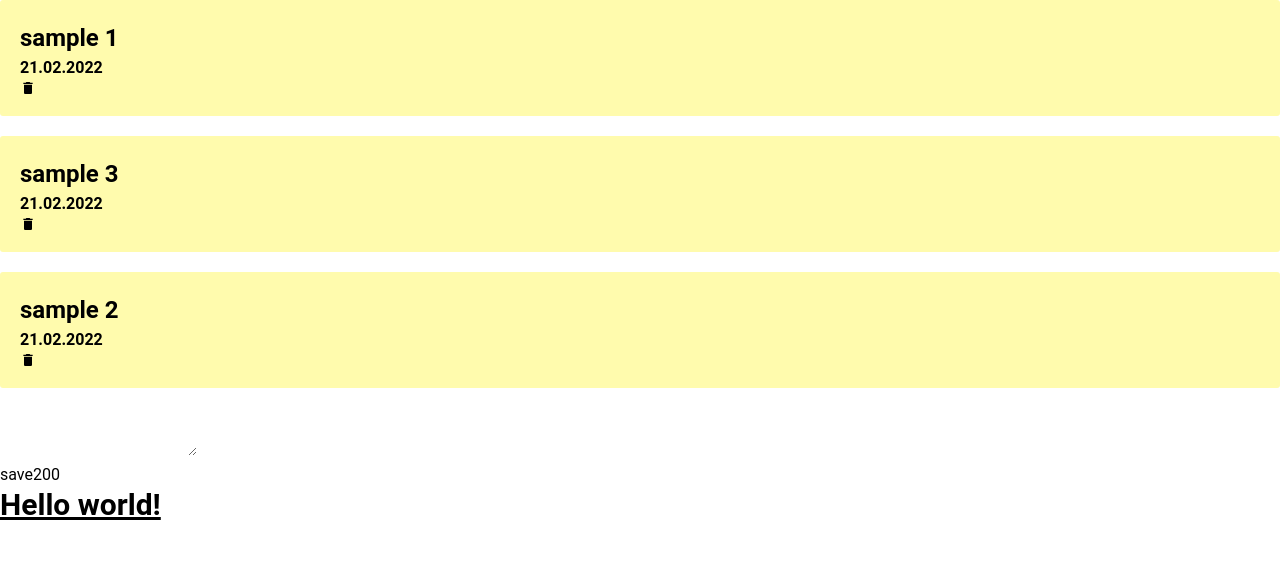
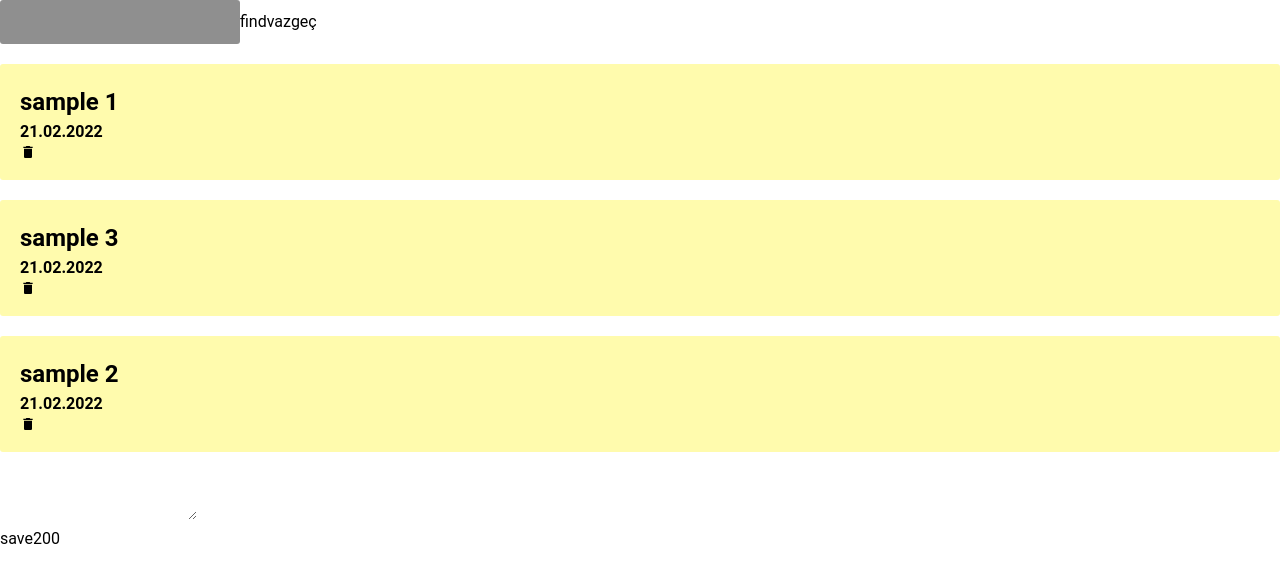
Before and after one commit to abdulkadir-polmayan/daily-note-app, a React (Create React App) app: page / in a window 1280 px wide. Shown: the top 582 px of the page. Built offline with nearby package versions, Linux system fonts and the light colour scheme.

Commit message:
search working, but local storage not working

```diff
--- a/src/App.js
+++ b/src/App.js
@@ -4,6 +4,7 @@ import { FcAutomatic,MdDelete } from "react-icons/md";
 import {nanoid} from 'nanoid'
 import Note from './components/Note';
 import AddNote from './components/AddNote'
+import Search from './components/Search';
 
 function App() {
 
@@ -21,9 +22,31 @@ function App() {
     text:"sample 2",
     date:"21.02.2022"
   },])
+  const [newNoteDataArr,setNewNoteDataArr]=React.useState([])
+
+  React.useEffect(()=>{
+    setNewNoteDataArr(noteData)
+  },[noteData])
 
 
-  const notes=noteData.map(item=>{
+  //* local storage get notes
+  React.useEffect(()=>{
+    const localNotes=JSON.parse(localStorage.getItem('react-note-app-data'));
+    if(localNotes){
+
+      setNoteData(localNotes)
+    }
+  },[])
+
+  //* local storage set notes
+  React.useEffect(()=>{
+    localStorage.setItem('react-note-app-data',JSON.stringify(noteData))
+  },[noteData])
+
+
+  //* notes
+  const notes=newNoteDataArr.map(item=>{
+
     return (
       <Note
         text={item.text}
@@ -35,22 +58,20 @@ function App() {
     )
   })
 
+  //* Add new note
   function newNote(newNote){
-
     const date = new Date()
-
     const newNoteObject={
       id:Math.random(),
       text:newNote,
       date:date.toLocaleDateString()
     }
-
     const newNotesArr=[...noteData,newNoteObject]
-
     setNoteData(newNotesArr)
   }
 
 
+  //* delete note
   function dltNote(id){
     console.log(id)
     const newNotesArr=noteData.filter((note)=> note.id !== id)
@@ -58,13 +79,21 @@ function App() {
 
   }
 
+  //* Search note
+  function searchNote(text){
+    console.log(text)
+    const newNotesArr=noteData.filter((note)=> note.text.toLowerCase().includes(text))
+    setNewNoteDataArr(newNotesArr)
+  }
+
+
   return (
     <div className="App">
+      <Search
+        searchNote={searchNote}
+        />
       {notes}
       <AddNote newNote={newNote} class="bg-red-250" />
-      <h1 className="text-3xl font-bold underline">
-    Hello world!
-  </h1>
  </div>
   );
 }
--- a/src/App.scss
+++ b/src/App.scss
@@ -28,6 +28,10 @@
 .dlt{
 }
 
-.newNote{
+.search{
+   background-color: rgb(143, 143, 143);
+    padding: 10px;
+    border-radius: 3px;
+    margin-bottom: 20px;
 
 }
--- a/src/components/Note.js
+++ b/src/components/Note.js
@@ -1,5 +1,5 @@
 import React from 'react';
-import { FcAutomatic,MdDelete } from "react-icons/md";
+import { MdDelete } from "react-icons/md";
 
 export default function Note(props){
     return(
--- /dev/null
+++ b/src/components/Search.js
@@ -0,0 +1,17 @@
+import React from 'react'
+
+export default function Search(props){
+
+   function searchNote(e){
+    props.searchNote(e.target.value)
+   }
+
+    return(
+        <div>
+            <input onChange={searchNote} className='search' />
+            <button>find   </button>
+            <span></span>
+            <button>   vazgeç</button>
+        </div>
+    )
+}
```
